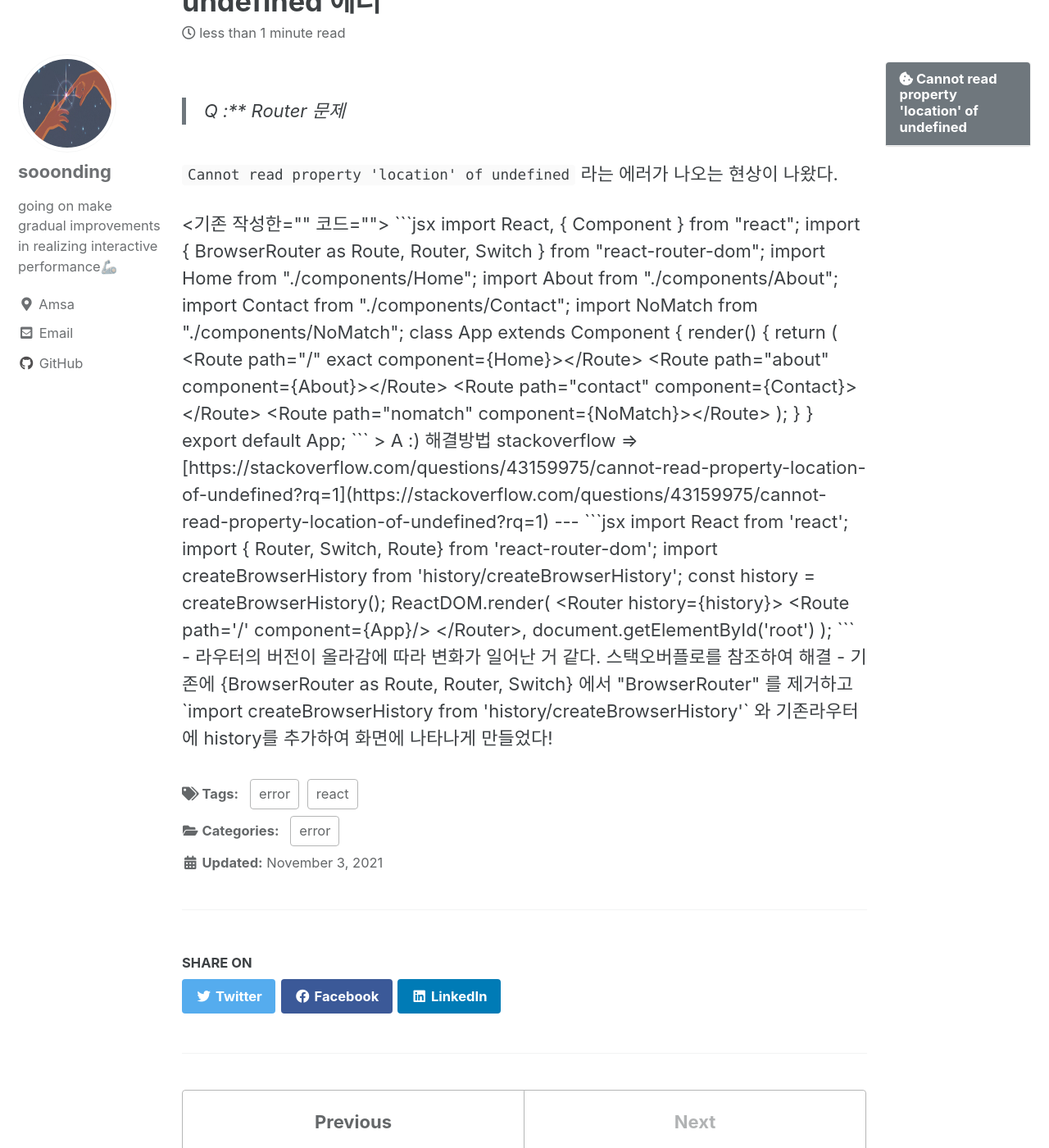
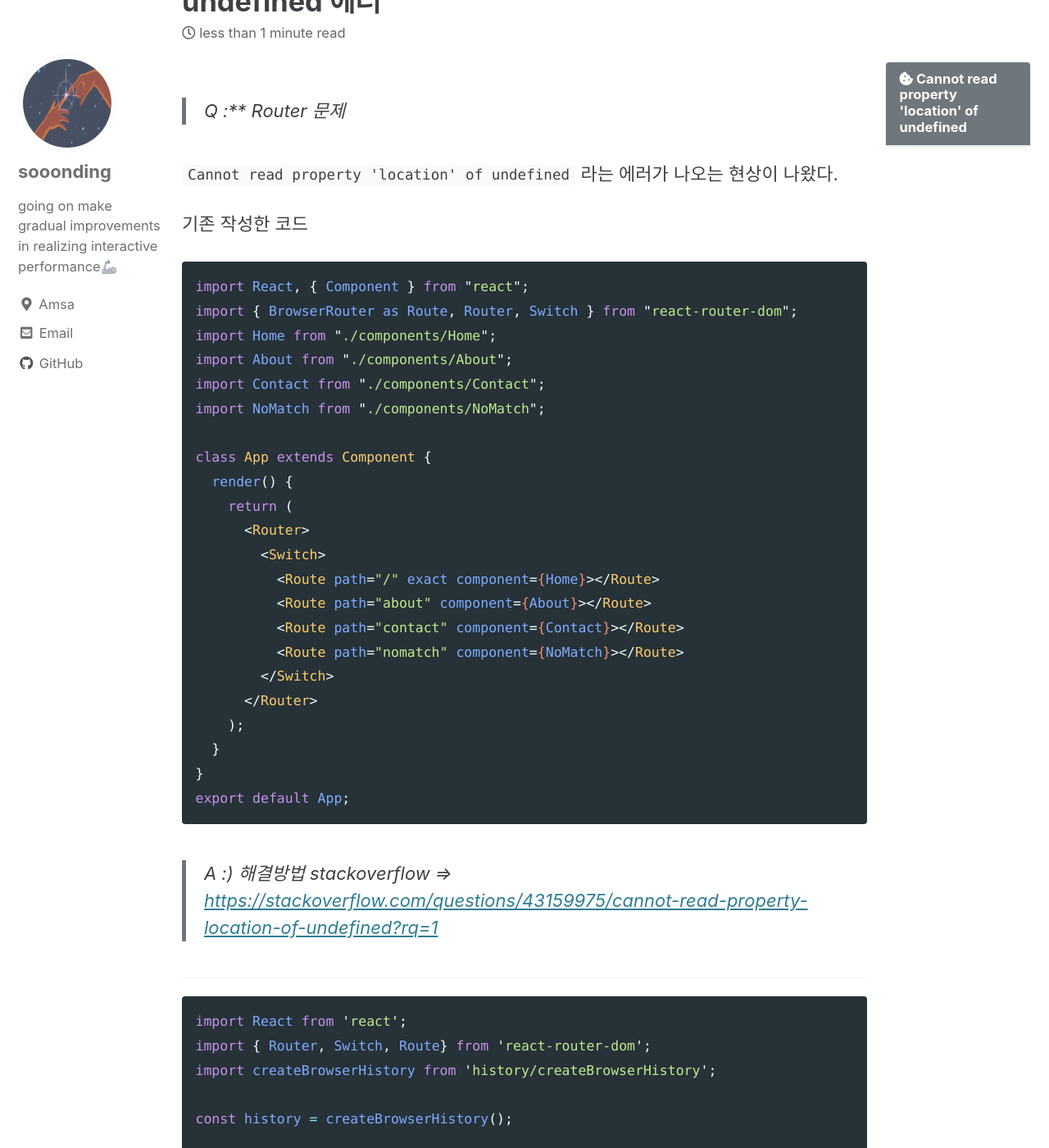
Before and after one commit to sooonding/sooonding.github.io, a Jekyll site: the page built from _posts/2021-11-01-error01.md, in a window 1280 px wide and 1400 px high, scrolled down 218 px. Shown: the whole window at 82% size. Built offline with Jekyll 4.4.1, drawn with Linux system fonts in a browser that asks for light colours; cached includes are drawn as plain includes; some of the changed text lies outside the part shown.

Commit message:
error_code

````diff
--- a/_posts/2021-11-01-error01.md
+++ b/_posts/2021-11-01-error01.md
@@ -26,7 +26,7 @@ last_modified_at: 2021-11-03
 
 `Cannot read property 'location' of undefined`  라는 에러가 나오는 현상이 나왔다.
 
-<기존 작성한 코드>
+기존 작성한 코드
 
 ```jsx
 import React, { Component } from "react";
````
